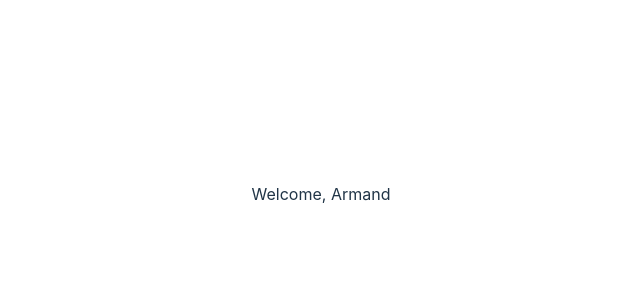
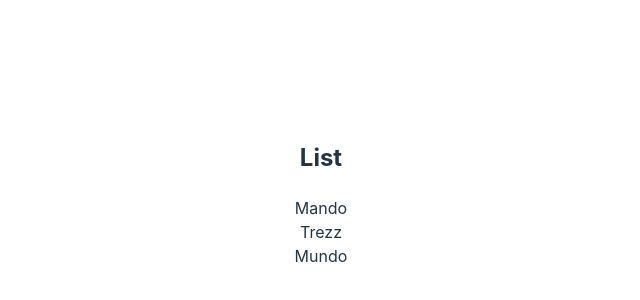
Before and after one commit to Trezzmann/react-typescript-starter, a React (Vite) app: page / in a window 1280 px wide. Shown: the part 206-506 px from the top of the page, without its empty margins (319-959 px from the left). Built offline with nearby package versions, Linux system fonts and the light colour scheme.

Commit message:
Generic component

```diff
--- a/src/App.tsx
+++ b/src/App.tsx
@@ -6,12 +6,21 @@ import Todo from "./components/Todo/Todo";
 import UserContextProvider from "./components/user/context/UserContextProvider";
 import User from "./components/user/User";
 import Profile from "./components/Guard/Profile";
+import List from "./components/List";
+
+// const list = ["Mando", "Trezzmann", "Armand"];
+// const list = [1, 2, 3];
+const list = [
+  { id: 1, name: "Mando" },
+  { id: 2, name: "Trezz" },
+  { id: 3, name: "Mundo" },
+];
 
 function App() {
   return (
     <UserContextProvider>
       <div className="App">
-        <Private isLoggedIn={true} component={Profile} />
+        <List list={list} handleClick={(item) => console.log(item)} />
       </div>
     </UserContextProvider>
   );
--- /dev/null
+++ b/src/components/List.tsx
@@ -0,0 +1,22 @@
+type listProps<T> = {
+  list: T[];
+  handleClick: (item: T) => void;
+};
+
+function List<T extends { id: number; name: string }>({
+  list,
+  handleClick,
+}: listProps<T>) {
+  return (
+    <div>
+      <h2>List</h2>
+      {list.map((item: T) => (
+        <div key={item.id} onClick={() => handleClick(item)}>
+          {item.name}
+        </div>
+      ))}
+    </div>
+  );
+}
+
+export default List;
```
